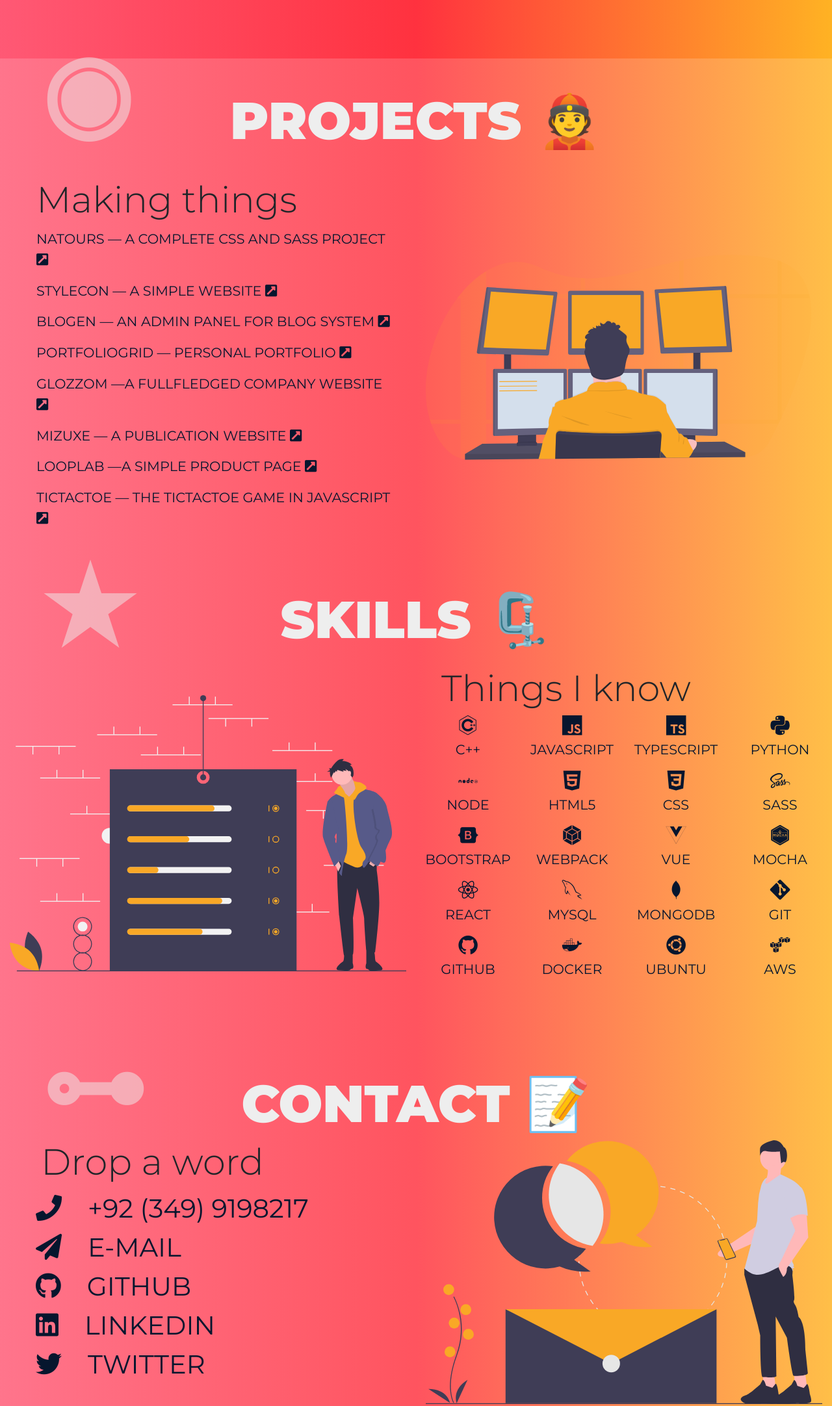
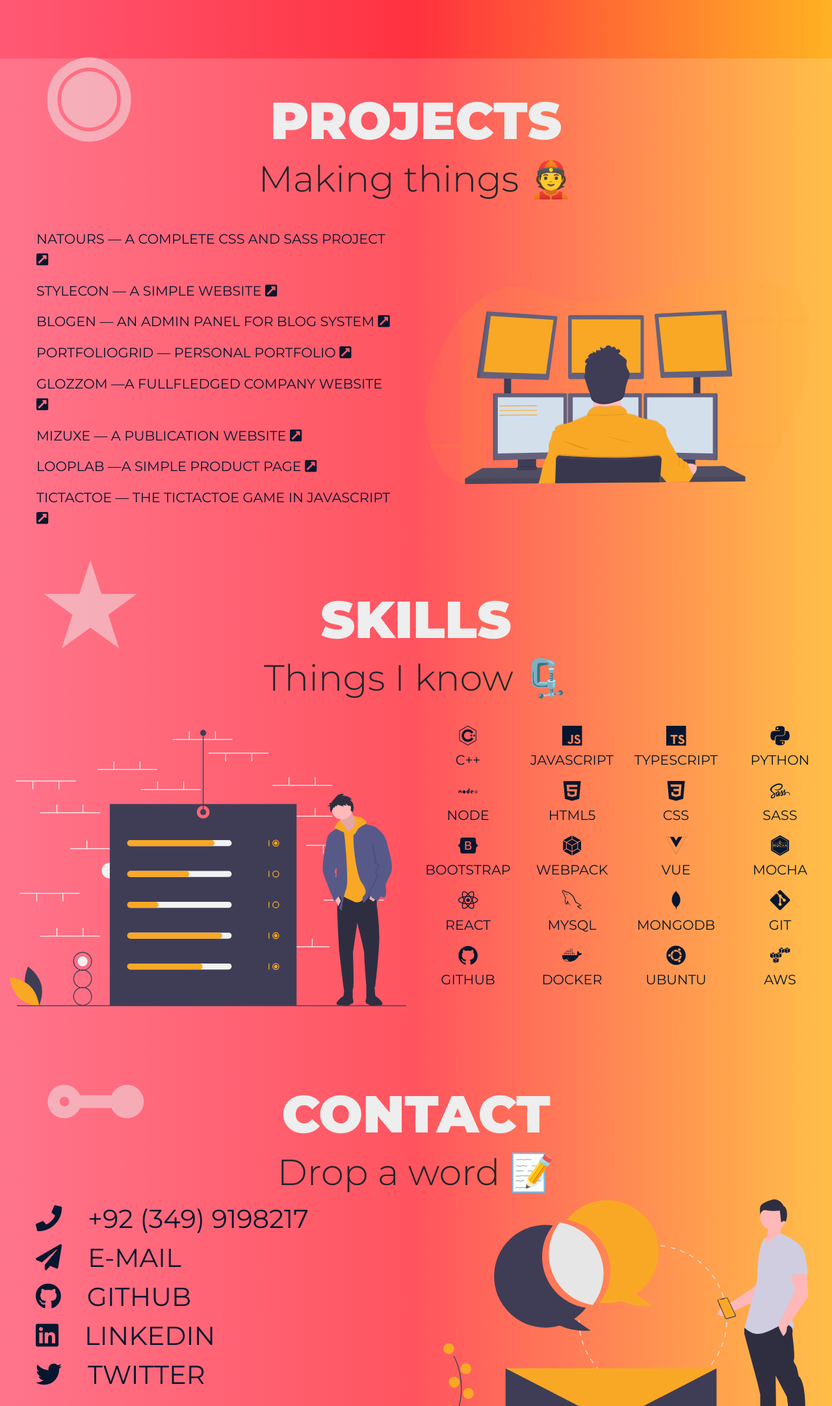
Before and after one commit to lightify97/lightify97.github.io, a plain HTML site: page index.html in a window 1280 px wide. Shown: the part 800-2964 px from the top of the page at 65% size. Drawn offline with nearby package versions, Linux system fonts and the light colour scheme.

Commit message:
Fixes: .section-headline centering

```diff
--- a/index.html
+++ b/index.html
@@ -61,10 +61,10 @@
   </header>
   <main>
     <section class="section projects container-fluid" id="projects">
-      <h2 class="section-title">Projects 👲</h2>
+      <h2 class="section-title">Projects </h2>
+      <h3 class="section-headline display-4 px-4">Making things 👲</h3>
       <div class="row">
         <ul class="col projects-list clearfix">
-          <h3 class="section-headline text-left display-4 px-4">Making things</h3>
           <li class="projects-list-item">
             <a target="_blank" href="https://lightify97.github.io/projects/natours">Natours &mdash; A complete CSS and
               Sass
@@ -104,11 +104,11 @@
       </div>
     </section>
     <section class="section skills container-fluid" id="skills">
-      <h2 class="section-title">Skills 🗜️</h2>
+      <h2 class="section-title">Skills</h2>
+      <h3 class="section-headline pb-3 display-4">Things I know 🗜️</h3>
       <div class="row">
         <img class="col w-25 d-none d-lg-inline-block skills-art img-fluid" src="img/skills.svg" alt="skills">
         <div class="col py-3 w-sm-100">
-          <h3 class="section-headline pl-4 display-4">Things I know</h3>
           <ul class="skills-list row px-0">
             <li class="skills-list-item px-0 col-4 col-md-3 "><i class="devicon-cplusplus-line"></i>
               <p>C++</p>
@@ -176,10 +176,10 @@
       </div>
     </section>
     <section class="section contact container-fluid" id="contact">
-      <h2 class="section-title">Contact 📝</h2>
+      <h2 class="section-title">Contact</h2>
+      <h3 class="section-headline display-4 px-5">Drop a word 📝</h3>
       <div class="row">
         <div class="col">
-          <h3 class="section-headline display-4 px-5">Drop a word</h3>
           <ul class="contact-list">
             <li class="contact-list-item">
               <a target="_blank" href="##"><i class="fa fa-phone"></i>+92 (349) 9198217</a>
--- a/style.scss
+++ b/style.scss
@@ -95,6 +95,9 @@
     text-align: center;
     color: $light;
     font-weight: 900;
+  }
+  &-headline {
+    text-align: center;
   }
   &::before {
     position: absolute;
@@ -257,6 +260,7 @@
 
   .section-title {
     font-size: 2.5em;
+    text-align: center;
   }
 
   .section {
@@ -278,8 +282,10 @@
 
   .section-headline {
     font-size: 1.4em;
-    text-align: center;
+    text-align: center !important;
     font-weight: 400;
+    padding-bottom: 1em;
+
   }
 
   .skills-list-item {
```
Also changed, not shown: style.css.
